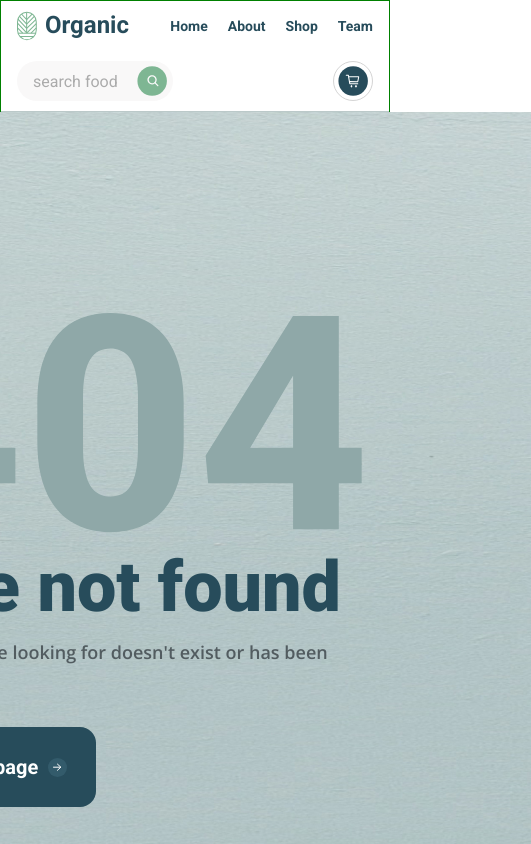
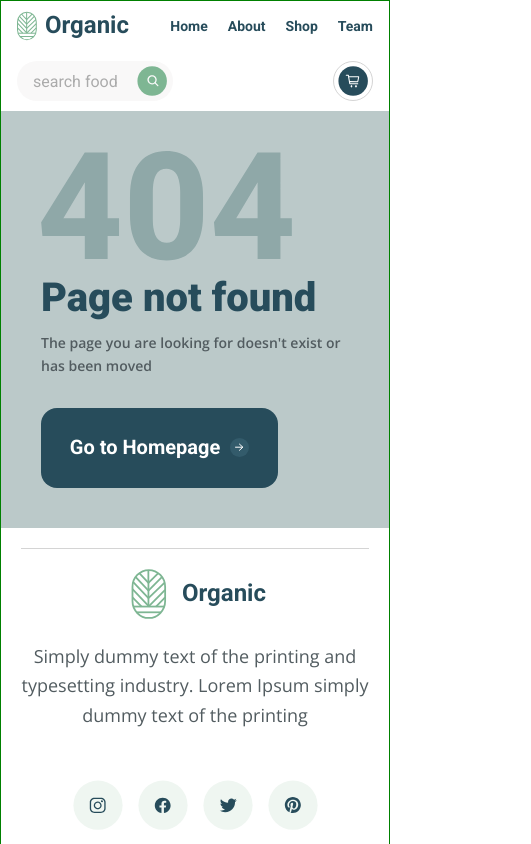
Before and after one commit to Vlad32032/organic-food, a React (Create React App) app: page /organic-food/error in a window 390 px wide. Shown: the top 844 px of the page, 531 px wide, since content can reach past the window. Built offline with nearby package versions, Linux system fonts and the light colour scheme.

Commit message:
added adaptive for NotFoundPage

```diff
--- a/src/pages/utilityPages/NotFoundPage/NotFoundPage.module.scss
+++ b/src/pages/utilityPages/NotFoundPage/NotFoundPage.module.scss
@@ -8,6 +8,10 @@
 
     background-color: #bbc9c9;
 
+    @media (max-width: 1800px) {
+        height: auto;
+    }
+
     .wpapper {
         display: flex;
         justify-content: end;
@@ -17,13 +21,32 @@
 
         width: 1920px;
         height: 898px;
+
+        @media (max-width: 1800px) {
+            flex-direction: column;
+
+            width: 100%;
+            height: auto;
+        }
     }
 
     .icon {
         position: absolute;
         top: 1px;
 
+        width: 1920px;
+        height: 898px;
+
         background-image: url(../../../assets/images/background-image/NotFoundBG.jpg);
+
+        @media (max-width: 1919px) {
+            position: static;
+            width: 100%;
+
+            @media (max-width: 1100px) {
+                display: none;
+            }
+        }
     }
 
     .description {
@@ -32,11 +55,30 @@
 
         padding-right: 20vh;
 
+        @media (max-width: 1800px) {
+            order: -1;
+
+            padding: 40px;
+
+            @media (max-width: 1100px) {
+                span {
+                    svg {
+                        width: 251px;
+                        height: 110px;
+                    }
+                }
+            }
+        }
+
         h2 {
             margin-top: 10px;
 
             font-weight: 800;
             font-size: 70px;
+
+            @media (max-width: 1100px) {
+                font-size: 40px;
+            }
         }
 
         p {
@@ -46,6 +88,10 @@
             font-weight: 600;
             font-size: 18px;
             line-height: 165%;
+
+            @media (max-width: 1100px) {
+                font-size: 14px;
+            }
         }
     }
 }
--- a/src/pages/utilityPages/NotFoundPage/NotFoundPage.tsx
+++ b/src/pages/utilityPages/NotFoundPage/NotFoundPage.tsx
@@ -11,12 +11,12 @@ const NotFoundPage: FC = () => {
     return (
         <main className={styles.notFount}>
             <div className={styles.wpapper}>
-                <div className={styles.icon}>
-                    <IconsNotFoundBG />
-                </div>
+                <div className={styles.icon}></div>
 
                 <div className={styles.description}>
-                    <Icons404 />
+                    <span>
+                        <Icons404 />
+                    </span>
 
                     <h2>Page not found</h2>
                     <p>The page you are looking for doesn't exist or has been moved</p>
```
Also changed, not shown: src/assets/images/background-image/NotFoundBG.jpg.
